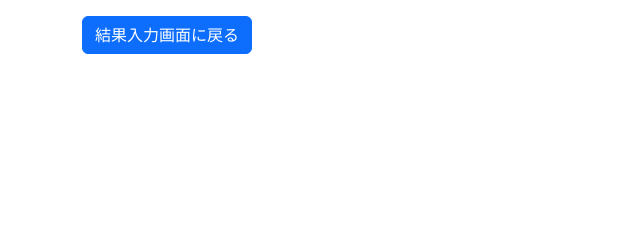
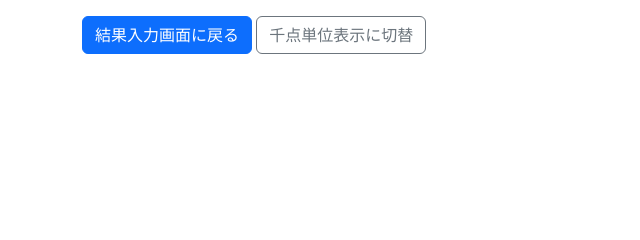
Before and after one commit to apxtj/Mahjong-score-tracker, a Flask app: template templates/results.html in a window 1280 px wide. Shown: the part 462-702 px from the top of the page, without its empty margins (0-640 px from the left). Run offline with Flask 3, Linux system fonts and the light colour scheme; the template is opened without the code that fills it: values that come from a table or form of the project are taken from there, others are empty.

Commit message:
1000点単位表示機能を追加

```diff
--- a/templates/results.html
+++ b/templates/results.html
@@ -98,7 +98,7 @@
                                    role="button"
                                    aria-expanded="false"
                                    aria-controls="detail-{{ row.game_id }}-{{ loop.index0 }}">
-                                    <span>{{ info.score }} 点</span>
+                                   <span class="score-value" data-raw="{{ info.score }}">{{ info.score }} 点</span>
                                     <span class="ms-1 toggle-icon">▶</span>
                                 </a><br>{{ info.rank }}位
 
@@ -127,7 +127,7 @@
                             {% set info = row.totals.get(player.name) %}
                             <td>
                                 {% if info %}
-                                    {{ info.total }} 点<br>{{ info.rank }}位
+                                    <span class="score-value" data-raw="{{ info.total }}">{{ info.total }} 点</span><br>{{ info.rank }}位
                                 {% else %}
                                     -
                                 {% endif %}
@@ -140,6 +140,7 @@
             </tbody>
         </table>
         <a href="{{ url_for('index') }}" class="btn btn-primary">結果入力画面に戻る</a>
+        <button id="toggleScoreFormatBtn" class="btn btn-outline-secondary">千点単位表示に切替</button>
     </div>
     <script>
         const dateLabels = {{ date_labels | tojson }};  // 日付ラベル
@@ -237,7 +238,7 @@
                     if (event.target.value === 'total') {
                         currentChart = createGraph(scoreTrends, '日ごとのトータルスコア推移', '日付', dateLabels);
                     } else {
-                        currentChart = createGraph(dailyScores, '一日内でのスコア推移', 'ゲーム単位', xLabels);
+                        currentChart = createGraph(dailyScores, 'ゲーム単位のスコア推移', 'ゲーム単位', xLabels);
                     }
 
                     if(chartVisible) chartContainer.style.display = 'block';
@@ -275,5 +276,28 @@
               });
           });
         }
-      </script>
+    </script>
+    <script>
+        const toggleScoreBtn = document.getElementById('toggleScoreFormatBtn');
+        let isThousandUnit = false;
+
+        toggleScoreBtn.addEventListener('click', () => {
+            isThousandUnit = !isThousandUnit;
+
+            // 表示切替
+            document.querySelectorAll('.score-value').forEach(el => {
+                const raw = parseInt(el.dataset.raw, 10);
+                if (!isNaN(raw)) {
+                    if (isThousandUnit) {
+                        el.textContent = (raw / 1000).toFixed(1) + ' 点';
+                    } else {
+                        el.textContent = raw + ' 点';
+                    }
+                }
+            });
+
+            toggleScoreBtn.textContent = isThousandUnit ? '通常表示に切替' : '千点単位表示に切替';
+        });
+    </script>
+
 {% endblock %}
```
